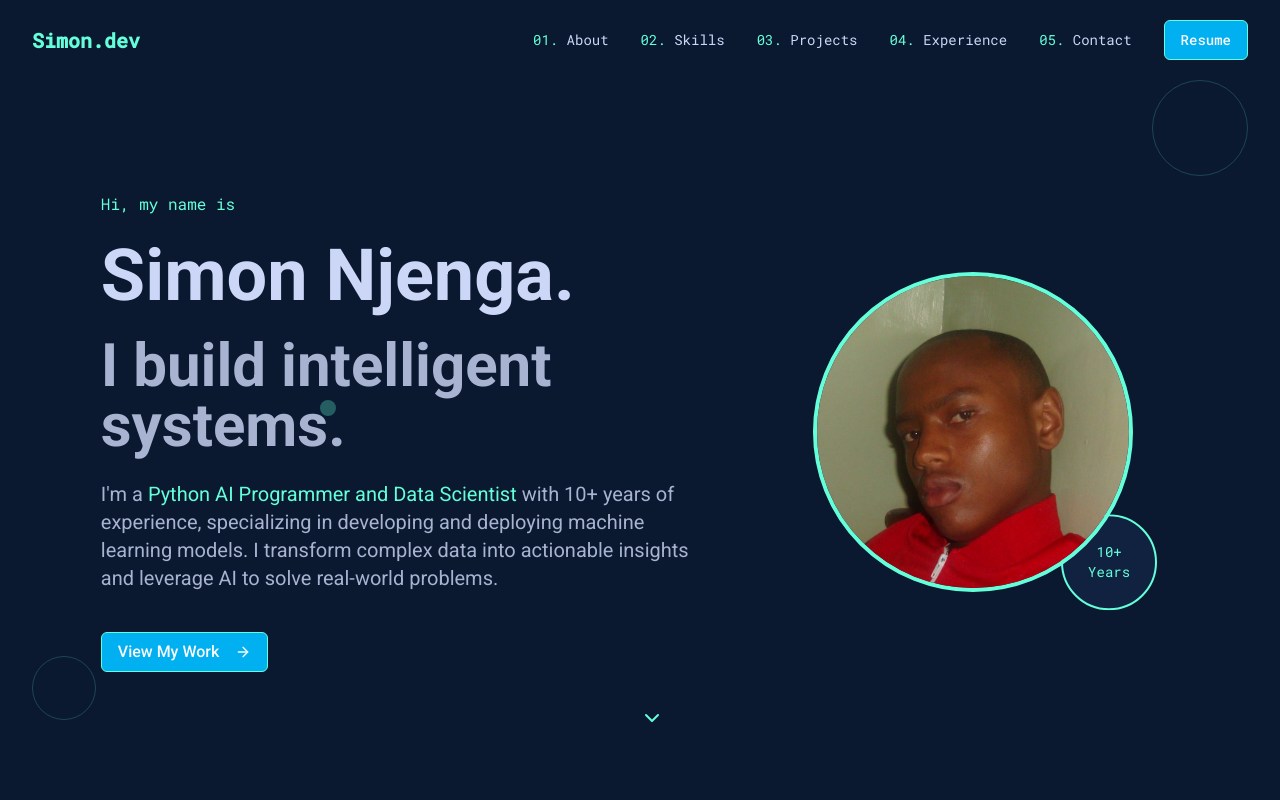
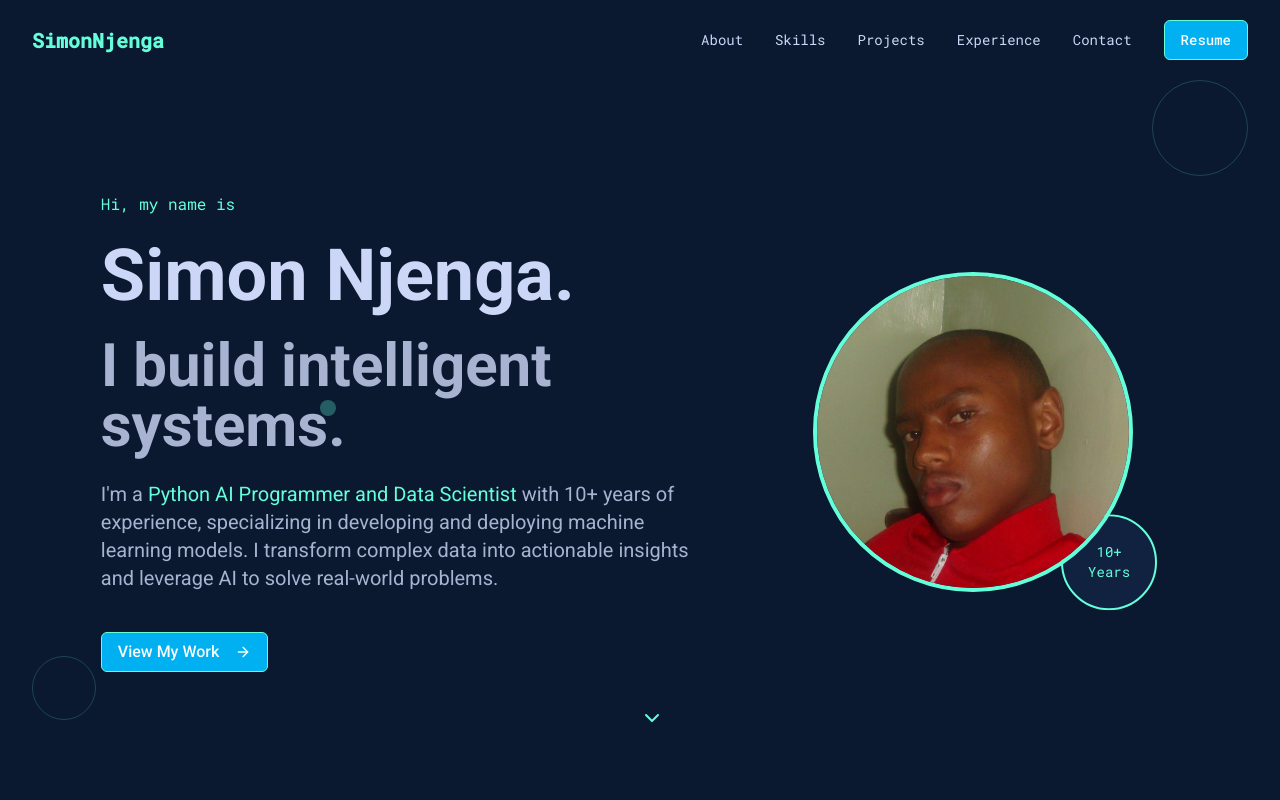
Before and after one commit to snjugunanjenga/ai-wizard-portfolio-showcase, a React (Vite) app: page / in a window 1280 px wide. Shown: the top 800 px of the page. Built offline with nearby package versions, Linux system fonts and the light colour scheme.

Commit message:
Rename website title
Change the website title from "Simon.dev" to "SimonNjenga".

```diff
--- a/src/components/Footer.tsx
+++ b/src/components/Footer.tsx
@@ -17,7 +17,7 @@ const Footer = () => {
       <div className="section-container">
         <div className="flex flex-col md:flex-row justify-between items-center">
           <div className="mb-8 md:mb-0">
-            <h2 className="text-2xl font-bold text-tech-lightest mb-2">Simon<span className="text-tech-teal">.</span>dev</h2>
+            <h2 className="text-2xl font-bold text-tech-lightest mb-2">SimonNjenga<span className="text-tech-teal">.</span></h2>
             <p className="text-tech-light font-mono text-sm">Python AI Developer & Data Scientist</p>
           </div>
 
--- a/src/components/Navbar.tsx
+++ b/src/components/Navbar.tsx
@@ -36,20 +36,19 @@ const Navbar = () => {
       <nav className="max-w-7xl mx-auto px-4 sm:px-6 lg:px-8">
         <div className="flex items-center justify-between">
           <div className="flex-shrink-0">
-            <a href="#" className="text-tech-teal font-mono font-bold text-xl">Simon.dev</a>
+            <a href="#" className="text-tech-teal font-mono font-bold text-xl">SimonNjenga</a>
           </div>
 
           {/* Desktop Navigation */}
           <div className="hidden md:block">
             <div className="ml-10 flex items-center space-x-8">
-              {navItems.map((item, index) => (
+              {navItems.map((item) => (
                 <a
                   key={item.name}
                   href={item.href}
                   className="text-tech-lightest hover:text-tech-teal font-mono text-sm transition-colors"
-                  style={{ animationDelay: `${index * 100}ms` }}
                 >
-                  <span className="text-tech-teal">0{index + 1}.</span> {item.name}
+                  {item.name}
                 </a>
               ))}
               <Button className="btn-primary font-mono">Resume</Button>
@@ -71,14 +70,14 @@ const Navbar = () => {
       {/* Mobile Menu */}
       <div className={`md:hidden ${isOpen ? 'fixed inset-0 bg-tech-blue/95 backdrop-blur-md z-50 flex items-center justify-center' : 'hidden'}`}>
         <div className="flex flex-col items-center space-y-8 p-8">
-          {navItems.map((item, index) => (
+          {navItems.map((item) => (
             <a
               key={item.name}
               href={item.href}
               onClick={() => setIsOpen(false)}
               className="text-tech-lightest hover:text-tech-teal text-xl font-mono"
             >
-              <span className="text-tech-teal">0{index + 1}.</span> {item.name}
+              {item.name}
             </a>
           ))}
           <Button onClick={() => window.open('/resume.pdf')} className="btn-primary mt-4">Resume</Button>
```
